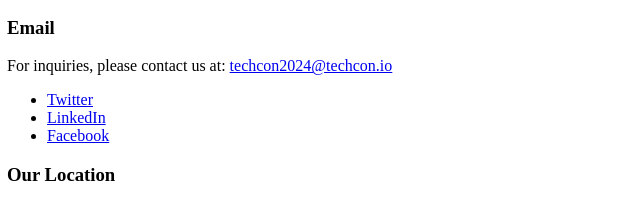
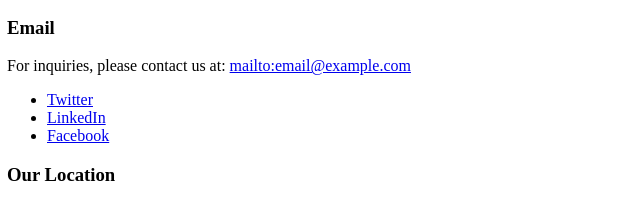
Before and after one commit to kevinmutwiri/TechCon_HTML, a plain HTML site: page techcon_website/contact.html in a window 1280 px wide. Shown: the part 202-404 px from the top of the page, 1-641 px from the left. Drawn offline with Linux system fonts and the light colour scheme; grey boxes are pictures that could not be loaded.

Commit message:
Use dummy email

```diff
--- a/techcon_website/contact.html
+++ b/techcon_website/contact.html
@@ -23,7 +23,7 @@
         <h2>Contact Us</h2>
 
         <h3>Email</h3>
-        <p>For inquiries, please contact us at: <a href="mailto:techcon2024@techcon.io">techcon2024@techcon.io</a></p>
+        <p>For inquiries, please contact us at: <a href="mailto:email@example.com">mailto:email@example.com</a></p>
 
         <ul>
             <li>
```
